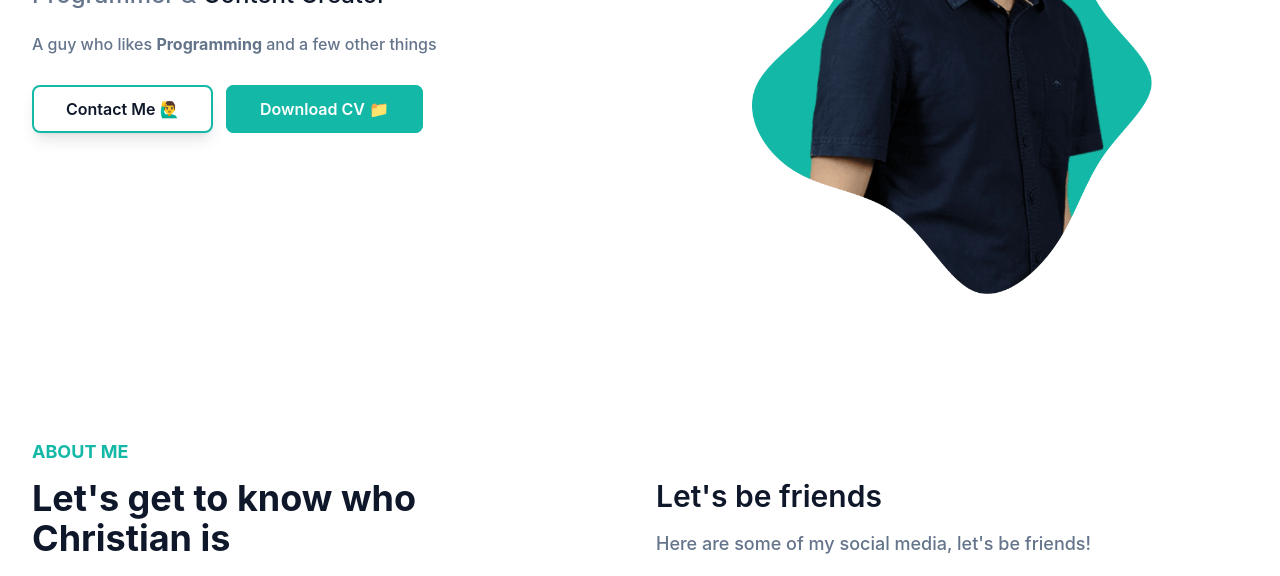
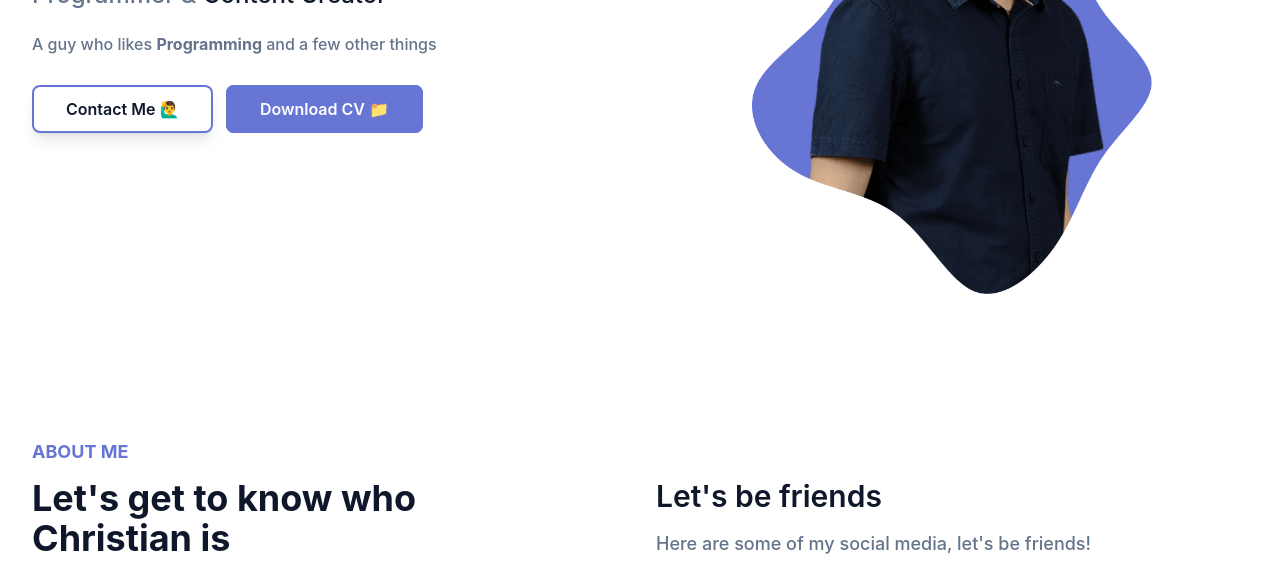
Before and after one commit to ChristianTertius/portfolio-christian-carlos-tertius, a website: page index.html in a window 1280 px wide. Shown: the part 419-995 px from the top of the page. Drawn offline with nearby package versions, Linux system fonts and the light colour scheme.

Commit message:
color changed

```diff
--- a/index.html
+++ b/index.html
@@ -102,7 +102,7 @@
           </div>
           <div class="w-full self-end px-4 lg:w-1/2" data-aos="fade-left" data-aos-duration="1000">
             <div class="mt-10 relative lg:mt-9 lg:right-0">
-              <img src="assets/ppafter1.png" alt="Christian Carlos Tertius" class="max-w-full mx-auto" width="400" height="400" />
+              <img src="assets/ppafter2.png" alt="Christian Carlos Tertius" class="max-w-full mx-auto" width="400" height="400" />
             </div>
           </div>
         </div>
@@ -231,7 +231,7 @@
               This is my simple project that only uses html, css, and a little javascript. This project was created with the aim of beautifying my home screen when using the browser
             </p>
           </div>
-          <div class="mb-12 p-4 md:w-1/2" data-aos-once="true" data-aos-duration="1000" data-aos="flip-down" >
+          <div class="mb-12 p-4 md:w-1/2" data-aos-once="true" data-aos-duration="1000" data-aos="flip-down">
             <a href="https://christiantertius.github.io/LinDan/dist/" target="_blank">
               <div class="rounded-md shadow-md overflow-hidden">
                 <img src="assets/portfolio/LinDan.png" class="hover:scale-105 transition-all duration-300" alt="Lorem" width="w-full" />
@@ -242,7 +242,7 @@
               This is a website that I made for a former men's single badminton athlete from china named Lin Dan, because he is one of my idols in playing badminton. Created using tailwindcss, and daisyui
             </p>
           </div>
-          <div class="mb-12 p-4 md:w-1/2" data-aos-once="true" data-aos-duration="1000" data-aos="flip-down" >
+          <div class="mb-12 p-4 md:w-1/2" data-aos-once="true" data-aos-duration="1000" data-aos="flip-down">
             <a href="https://christiantertius.github.io/JunglerEsportGallery/" target="_blank">
               <div class="rounded-md shadow-md overflow-hidden">
                 <img src="assets/portfolio/JunglerGallery.png" class="hover:scale-105 transition-all duration-300" alt="Lorem" width="w-full" />
@@ -257,7 +257,7 @@
     <!-- Portfolio Sectin End -->
 
     <!-- Clients Section Start -->
-    <section id="clients" class="pt-36 pb-32 bg-slate-800 dark:bg-slate-300" data-aos-once="true" data-aos-delay="500" data-aos="zoom-in">
+    <section id="clients" class="pt-36 pb-32 bg-slate-800 dark:bg-slate-300" data-aos-once="true" data-aos="zoom-in">
       <div class="container">
         <div class="w-full px-4">
           <div class="mx-auto text-center mb-16">
--- a/tailwind.config.js
+++ b/tailwind.config.js
@@ -9,7 +9,7 @@ module.exports = {
     },
     extend: {
       colors: {
-         primary: '#14b8a6',
+         primary: '#6775D5',
          secondary: '#64748b',
          dark: '#0f172a'
       },
```
Also changed, not shown: assets/ppafter2.png (added), src/output.css.
